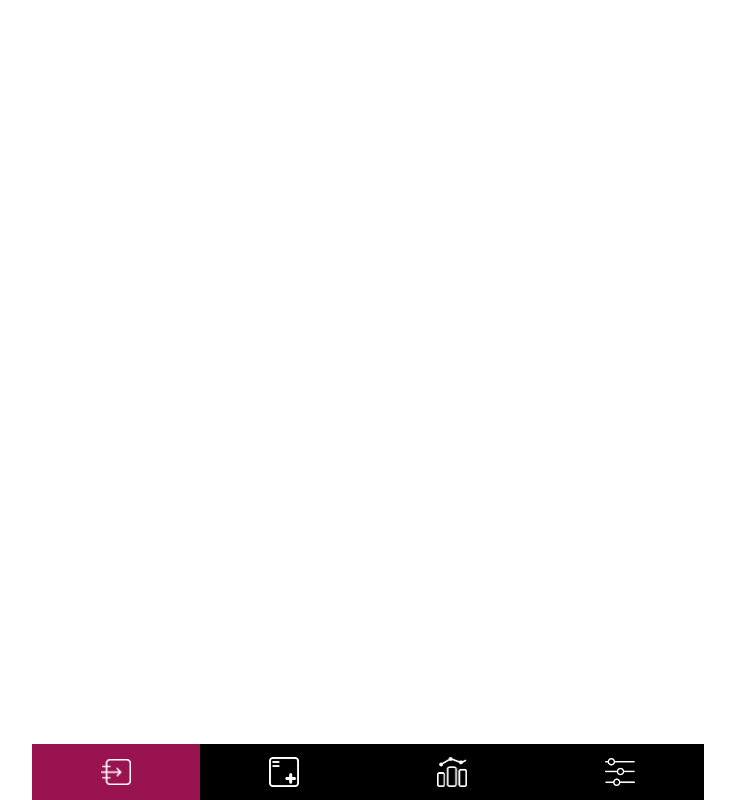
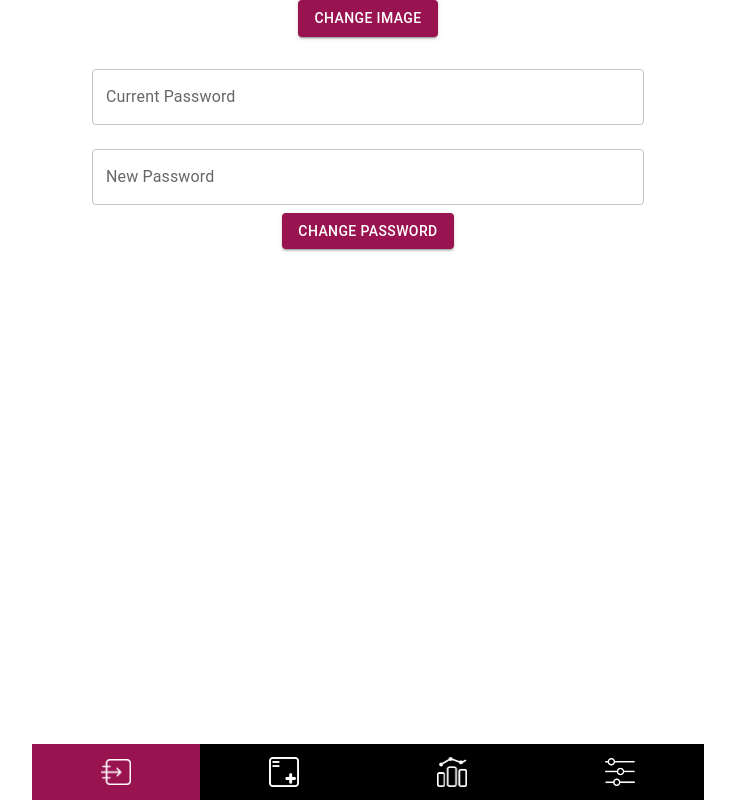
Before and after one commit to ElmerGJ/sw_orderManager, a React (Create React App) app: page /account in a window 1280 px wide. Before the commit this address had no page. Shown: the whole page, without its empty margins (272-1007 px from the left). Built offline with nearby package versions, Linux system fonts and the light colour scheme.

Commit message:
Adding Pages: Accoun

```diff
--- a/src/App.js
+++ b/src/App.js
@@ -10,7 +10,7 @@ import Requests from './pages/Requests';
 import Stats from './pages/Stats';
 import Settings from './pages/Settings';
 import DeliveryView from "./pages/common/DeliveryView";
-
+import Account from "./pages/Account";
 const App = () => {
     const [loggedIn, setLoggedIn] = useState(false);
 
@@ -36,7 +36,8 @@ const App = () => {
                 <Route path="/stats" element={<Stats />} />
                 <Route path="/settings" element={<Settings />} />
                 {/* eslint-disable-next-line react/jsx-no-comment-textnodes */}
-                <Route path="/delivery-view/:itemId" element={<DeliveryView />}/>  // Use the appropriate component for DeliveryView/>
+                <Route path="/delivery-view/:itemId" element={<DeliveryView />}/>  // Use the appropriate component for DeliveryView
+                <Route path="/account" element={<Account/>}/>/> // Use the appropriate component for Account
             </Routes>
             {/* Place the BottomMenu component here outside the Routes */}
             {/*{loggedIn && <BottomMenu />} ///////////////////////////////////// PROBLEM HERE ///////////////////////////////////////////////*/}
--- /dev/null
+++ b/src/components/buttons/ExitButton.js
@@ -0,0 +1,21 @@
+import React from 'react';
+import { Button } from '@mui/material';
+import ExitToAppIcon from '@mui/icons-material/ExitToApp';
+
+const ExitButton = () => {
+  // Handle the exit action here
+  const handleExit = () => {
+    // Implement the logic to perform the exit action
+    // For example, you can clear localStorage and navigate to the login page
+    localStorage.clear();
+    window.location.href = '/login'; // Change this URL to your login page
+  };
+
+  return (
+    <Button color="primary" variant="outlined" onClick={handleExit}>
+      <ExitToAppIcon />
+    </Button>
+  );
+};
+
+export default ExitButton;
--- /dev/null
+++ b/src/components/dialogs/ImageChangeDialog.js
@@ -0,0 +1,19 @@
+import React from 'react';
+import { Dialog, DialogContent, Button } from '@mui/material';
+
+const ImageChangeDialog = ({ open, onClose }) => {
+  return (
+    <Dialog open={open} onClose={onClose}>
+      <DialogContent>
+        {/* Image upload form */}
+        <p>Image Upload Form</p>
+        {/* Close button */}
+        <Button variant="contained" color="primary" onClick={onClose} sx={{ backgroundColor: '#E89417' }}>
+          Close
+        </Button>
+      </DialogContent>
+    </Dialog>
+  );
+};
+
+export default ImageChangeDialog;
--- /dev/null
+++ b/src/components/forms/ChangePasswordForm.js
@@ -0,0 +1,54 @@
+import React, { useState } from 'react';
+import { Box, TextField, Button } from '@mui/material';
+
+const ChangePasswordForm = () => {
+  const [currentPassword, setCurrentPassword] = useState('');
+  const [newPassword, setNewPassword] = useState('');
+
+  const handleCurrentPasswordChange = (e) => {
+    setCurrentPassword(e.target.value);
+  };
+
+  const handleNewPasswordChange = (e) => {
+    setNewPassword(e.target.value);
+  };
+
+  const handleSubmit = (e) => {
+    e.preventDefault();
+    // Add logic to update the password (e.g., API call)
+    // Reset the form fields
+    setCurrentPassword('');
+    setNewPassword('');
+  };
+
+  return (
+      <Box>
+        <form onSubmit={handleSubmit}>
+          <TextField
+              type="password"
+              label="Current Password"
+              value={currentPassword}
+              onChange={handleCurrentPasswordChange}
+              fullWidth
+              margin="normal"
+              variant="outlined" // Add variant
+          />
+          <TextField
+              type="password"
+              label="New Password"
+              value={newPassword}
+              onChange={handleNewPasswordChange}
+              fullWidth
+              margin="normal"
+              variant="outlined" // Add variant
+          />
+
+          <Button type="submit" variant="contained" color="primary" style={{backgroundColor:'#98134F'}}>
+            Change Password
+          </Button>
+        </form>
+      </Box>
+  );
+};
+
+export default ChangePasswordForm;
--- /dev/null
+++ b/src/pages/Account.js
@@ -0,0 +1,40 @@
+import React from 'react';
+import { Container, Box, Button } from '@mui/material';
+import ImageChangeDialog from '../components/dialogs/ImageChangeDialog';
+import ChangePasswordForm from '../components/forms/ChangePasswordForm';
+
+const Account = () => {
+  const [imageDialogOpen, setImageDialogOpen] = React.useState(false);
+
+  const handleImageDialogOpen = () => {
+    setImageDialogOpen(true);
+  };
+
+  const handleImageDialogClose = () => {
+    setImageDialogOpen(false);
+  };
+
+  return (
+    <Container maxWidth="sm" sx={{ textAlign: 'center' }}>
+      <Box sx={{ mb: 2 }}>
+        {/* Button to open image change dialog */}
+        <Button
+          variant="contained"
+          color="primary"
+          sx={{ backgroundColor: '#98134F' }}
+          onClick={handleImageDialogOpen}
+        >
+          Change Image
+        </Button>
+        <ImageChangeDialog open={imageDialogOpen} onClose={handleImageDialogClose} />
+      </Box>
+
+      <Box sx={{ mb: 2 }}>
+        {/* Include the ChangePasswordForm component */}
+        <ChangePasswordForm />
+      </Box>
+    </Container>
+  );
+};
+
+export default Account;
--- a/src/pages/Deliveries.js
+++ b/src/pages/Deliveries.js
@@ -3,6 +3,8 @@ import { Container, Box } from '@mui/material';
 import BottomMenu from '../components/nav/BottomMenu';
 import AccountButton from '../components/buttons/AccountButton';
 import ItemsStack from '../components/containers/ItemsStack'; // Import the updated ItemsStack component
+import ExitButton from '../components/buttons/ExitButton'; // Import the ExitButton component
+import Logo from '../assets/logo.svg'; // Import the logo SVG
 import { useNavigate } from 'react-router-dom';
 
 const Deliveries = () => {
@@ -13,23 +15,32 @@ const Deliveries = () => {
   };
 
   return (
-    <Container maxWidth="sm">
-      {/* Container for Account and Exit Buttons */}
-      <Box sx={{ mb: 2 }}>
+    <Container maxWidth="sm" sx={{ padding: 2 }}>
+      <Box
+        sx={{
+          mb: 2,
+          display: 'flex',
+          alignItems: 'center',
+          justifyContent: 'space-between',
+        }}
+      >
+        {/* Account Button */}
         <AccountButton />
+
+        {/* Logo */}
+        <img src={Logo} alt="Logo" style={{ height: '40px', width: 'auto' }} />
+
+        {/* Exit Button */}
+        <ExitButton />
       </Box>
 
-      {/* Container for ItemsStack */}
       <Box sx={{ mb: 2 }}>
-        <ItemsStack onItemClick={handleItemClick} /> {/* Pass the handleItemClick function */}
+        {/* Container for ItemsStack */}
+        <ItemsStack onItemClick={handleItemClick} />
       </Box>
 
-      {/* Container for Action Buttons */}
-      <Box>
-        {/* Add your action buttons here */}
-      </Box>
-
-      <BottomMenu selectedRoute="/deliveries" /> {/* Add BottomMenu */}
+      {/* BottomMenu */}
+      <BottomMenu selectedRoute="/deliveries" />
     </Container>
   );
 };
```
